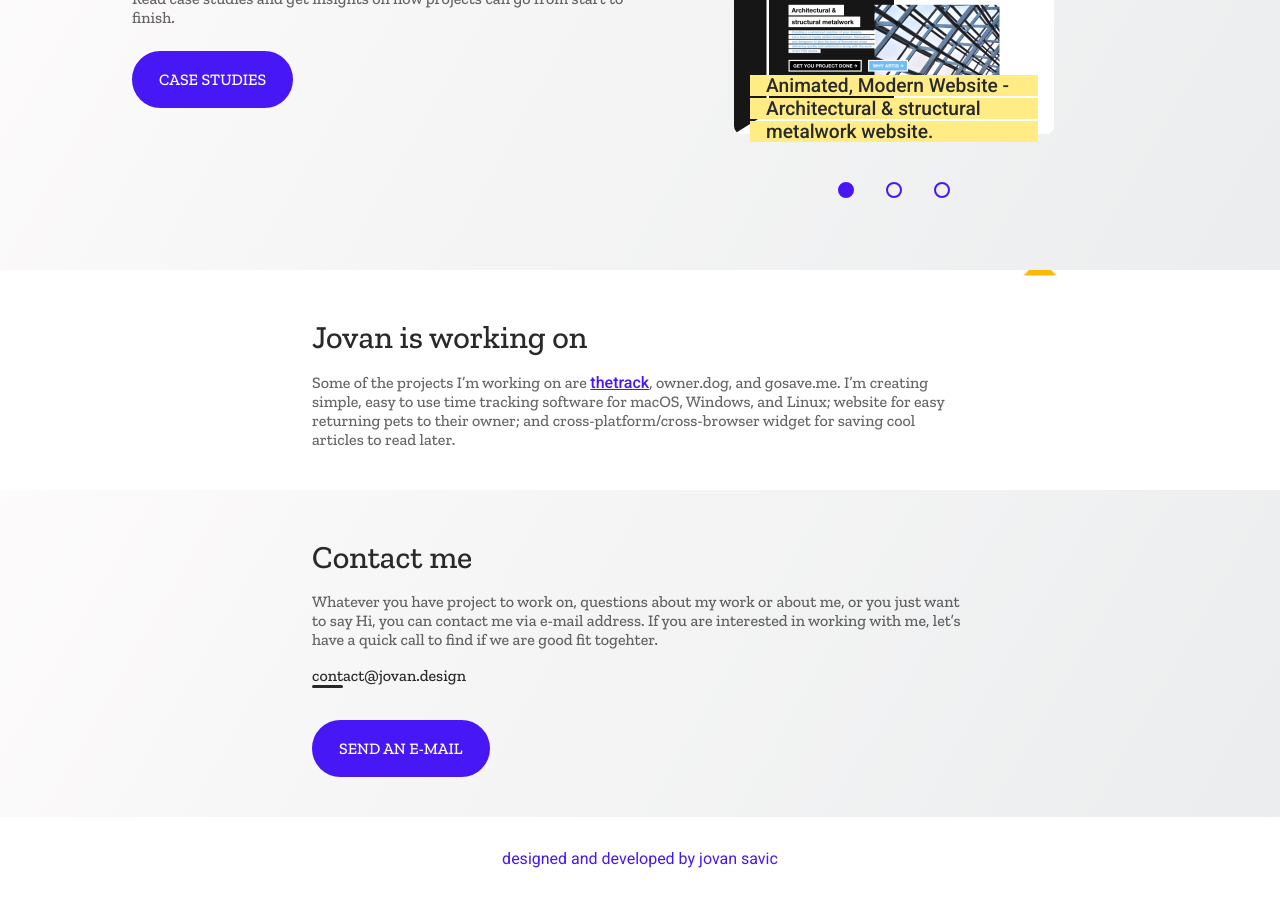
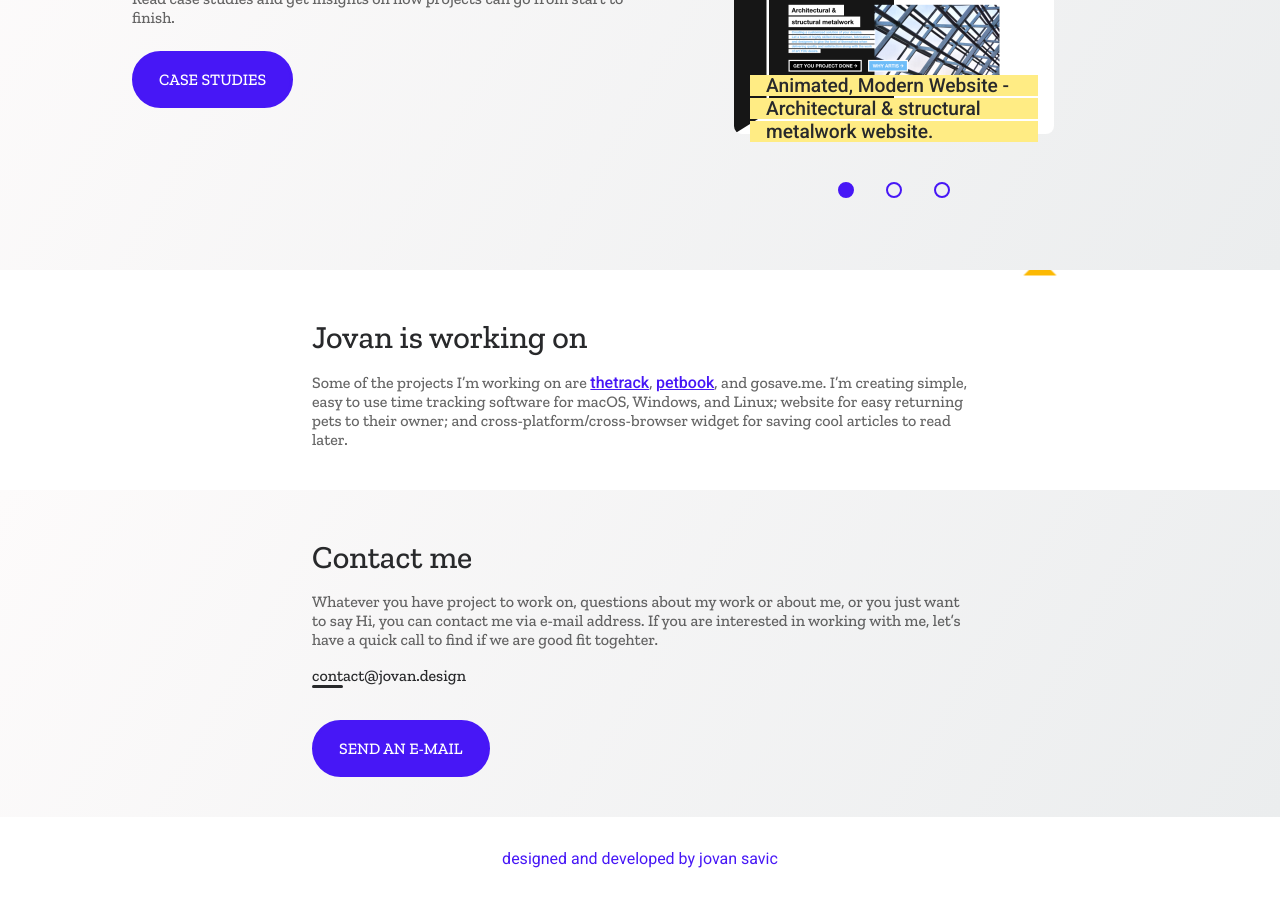
Before and after one commit to jovansavic/jovan.design, a Jekyll site: the page built from _pages/index.html, in a window 1280 px wide and 900 px high, scrolled down 1026 px. Built offline with Jekyll 4.4.1, drawn with Linux system fonts in a browser that asks for light colours.

Commit message:
add petbook link

```diff
--- a/_config.yml
+++ b/_config.yml
@@ -51,7 +51,7 @@ work_btn: Case Studies
 work_btn_link: /work/
 
 working_on_title: Jovan is working on
-working_on_text: Some of the projects I’m working on are <a href="https://thetrack.app/" class="text-primary" target="_blank">thetrack</a>, owner.dog, and gosave.me. I’m creating simple, easy to use time tracking software for macOS, Windows, and Linux; website for easy returning pets to their owner; and cross-platform/cross-browser widget for saving cool articles to read later.
+working_on_text: Some of the projects I’m working on are <a href="https://thetrack.app/" class="text-primary" target="_blank">thetrack</a>, <a href="https://petbook.online/" class="text-primary" target="_blank">petbook</a>, and gosave.me. I’m creating simple, easy to use time tracking software for macOS, Windows, and Linux; website for easy returning pets to their owner; and cross-platform/cross-browser widget for saving cool articles to read later.
 
 
 cta_title: Contact me
```
